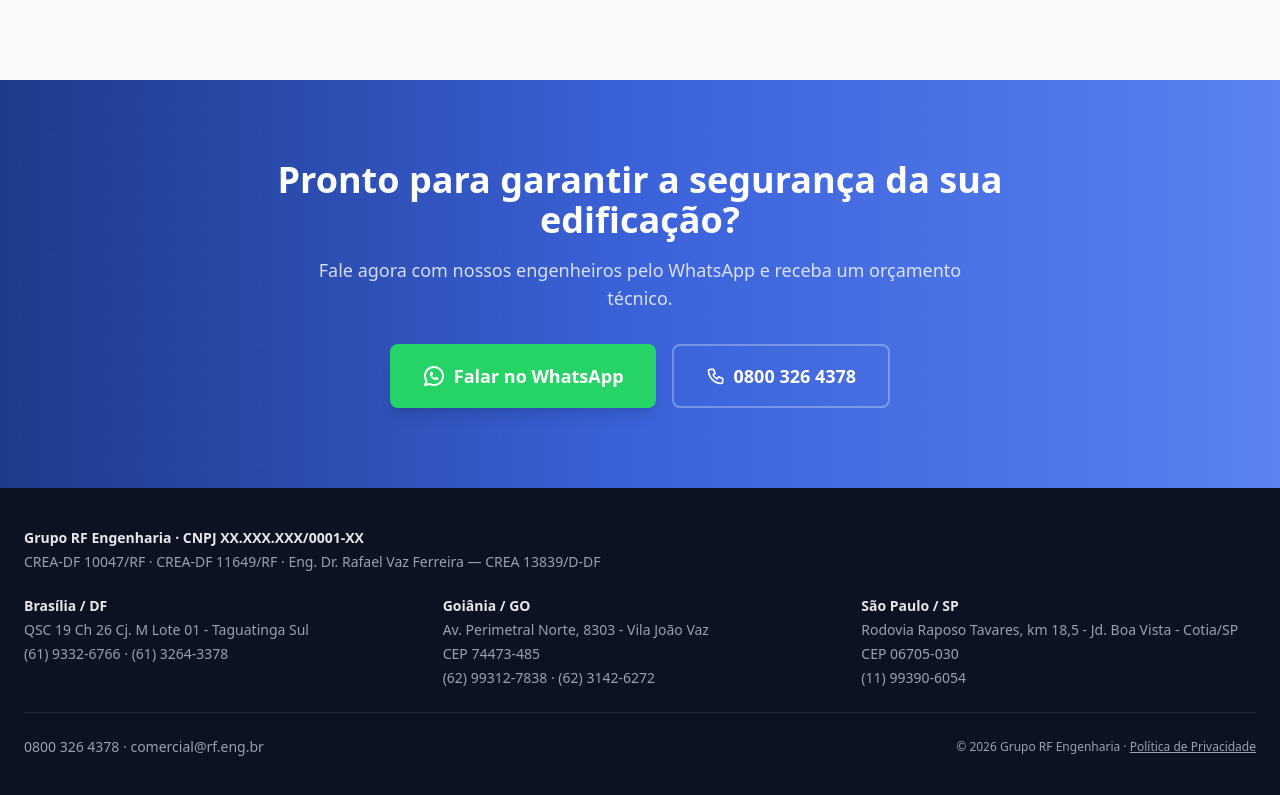
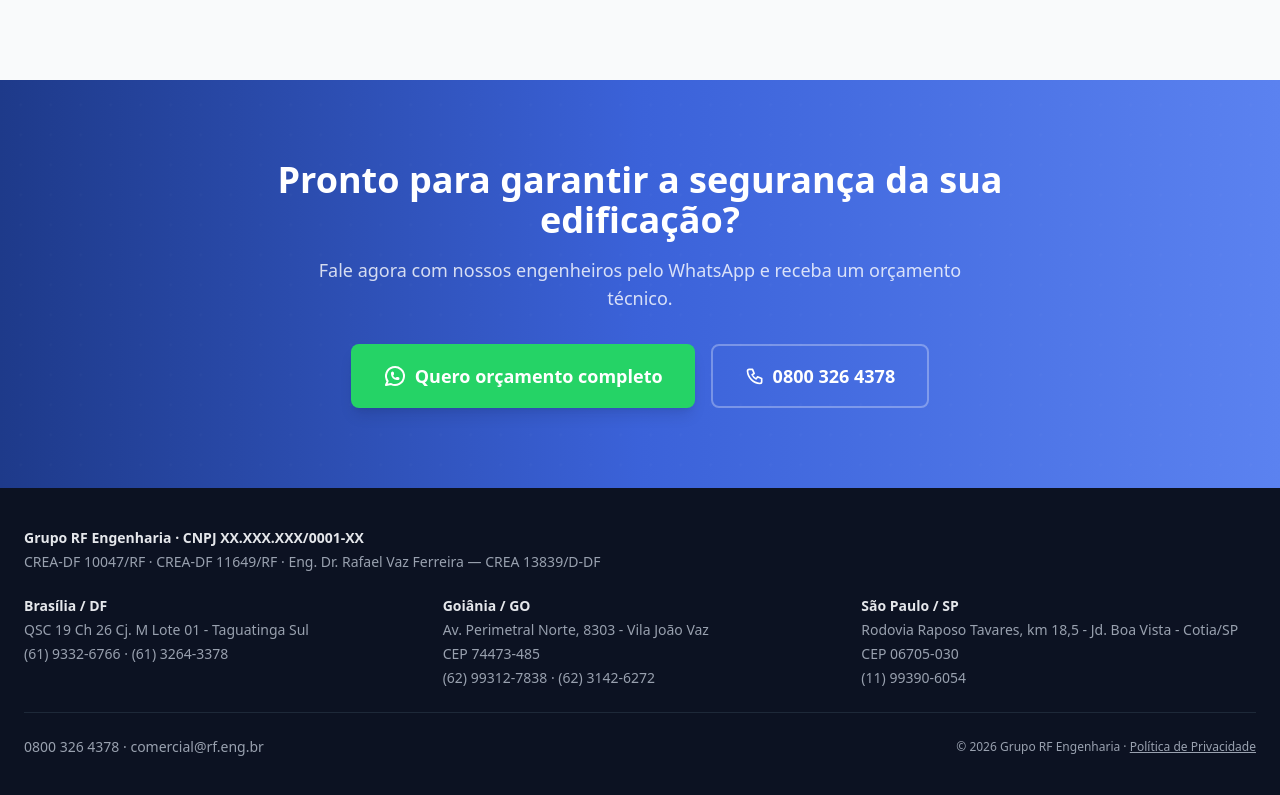
Before and after one commit to ODuoTechTeam/grupo-rf, a Next.js app: page /lp/ancoragem in a window 1280 px wide. Shown: the part 2035-2830 px from the top of the page. Built offline with nearby package versions, Linux system fonts and the light colour scheme.

Commit message:
feat(ads): add ctaLabel prop to AdsFinalCta

```diff
--- a/components/ads/AdsFinalCta.tsx
+++ b/components/ads/AdsFinalCta.tsx
@@ -11,6 +11,7 @@ interface AdsFinalCtaProps {
   description: string;
   whatsappMessage: string;
   lpSlug: string;
+  ctaLabel?: string;
 }
 
 export default function AdsFinalCta({
@@ -18,6 +19,7 @@ export default function AdsFinalCta({
   description,
   whatsappMessage,
   lpSlug,
+  ctaLabel = "Quero orçamento completo",
 }: AdsFinalCtaProps) {
   const ref = useRef(null);
   const isInView = useInView(ref, { once: true, margin: "-50px" });
@@ -72,7 +74,7 @@ export default function AdsFinalCta({
             className="inline-flex items-center justify-center gap-2 px-8 py-4 bg-whatsapp text-white font-bold rounded-lg hover:bg-whatsapp-dark transition-colors text-lg shadow-lg"
           >
             <IconBrandWhatsapp className="w-6 h-6" />
-            Falar no WhatsApp
+            {ctaLabel}
           </a>
           <a
             href={telHref}
```
